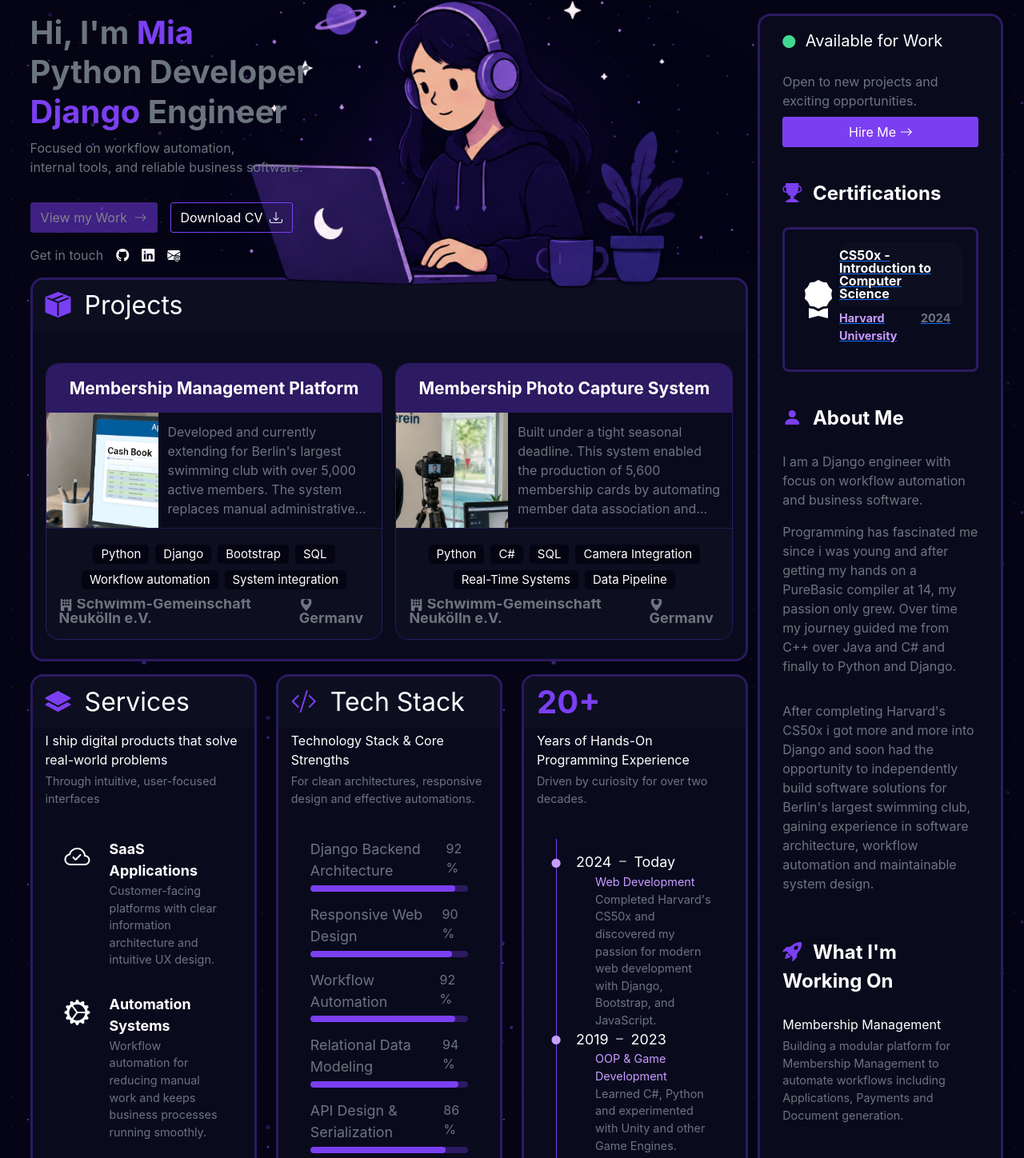
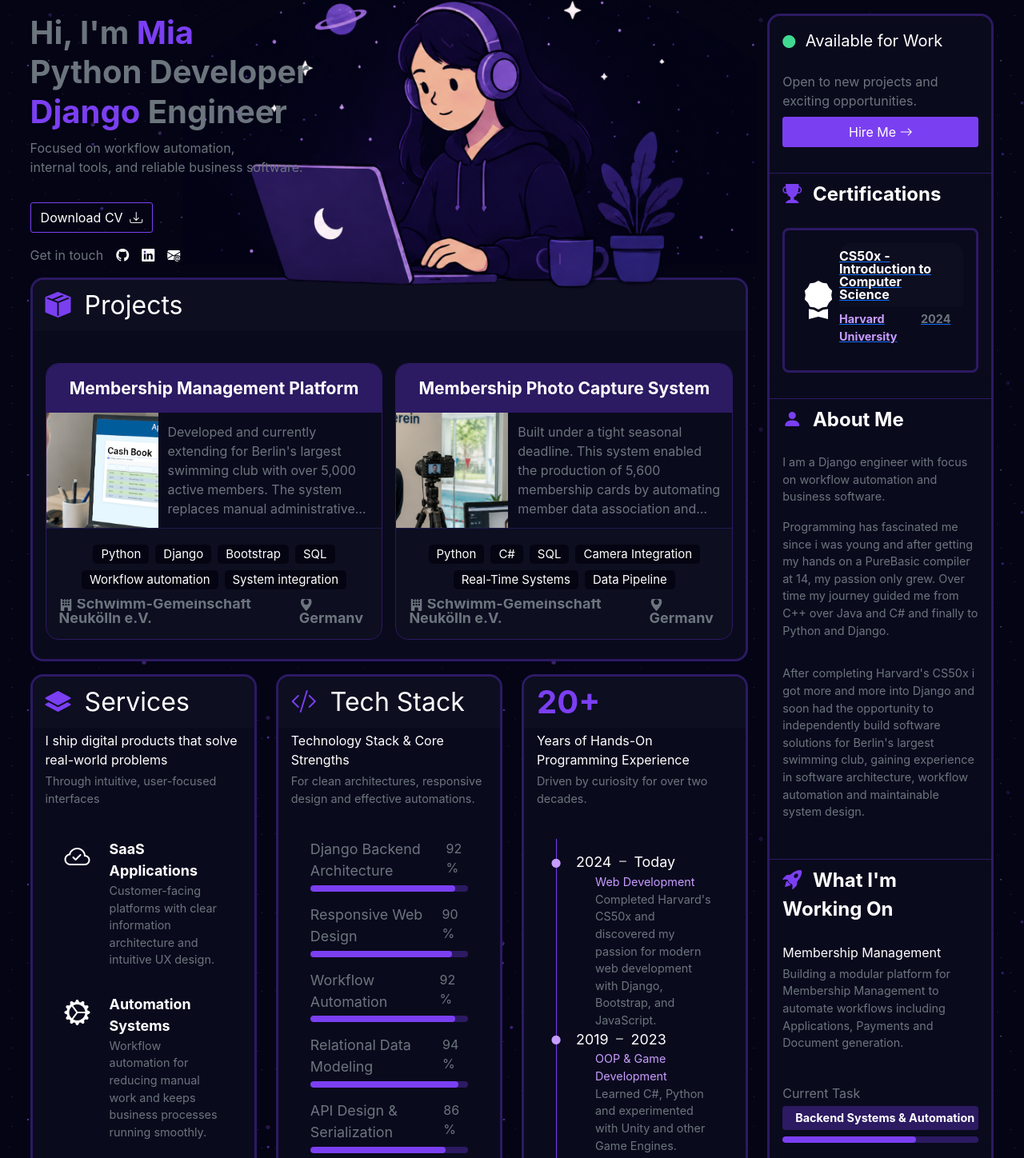
Before and after one commit to MiaMoon275/MiaMoon275.github.io, a website with bundled scripts: page index.html in a window 1280 px wide. Shown: the part 13-1461 px from the top of the page at 80% size. Built offline with nearby package versions, Linux system fonts and the light colour scheme; files whose address does not match are found by name.

Commit message:
Layout & Design Hotfix
* Fixed alignment within sidebar
* Seperated sidebar cards

```diff
--- a/index.html
+++ b/index.html
@@ -25,7 +25,7 @@
 
     </head>
     <body>
-        <div class="container-fluid">
+        <div class="container-fluid ">
             <div class="row gy-3">
 
                 <!-- Content Start-->
@@ -52,7 +52,7 @@
 
                         <!-- Buttons -->
                         <div class="col-12 col-md-12 d-flex gap-3">
-                            <a href=""
+                            <!-- <a href=""
                             class="btn btn-primary"
                             aria-disabled="true"
                             style="z-index: 1;
@@ -60,7 +60,7 @@
                             opacity: .5; z-index: 1;">
                                 <span class="me-1">View my Work</span>
                                 <i class="bi bi-arrow-right"></i>
-                            </a>
+                            </a> -->
 
                             <a href="content/CV_MiaEmerickSchober_DE.pdf"
                             class="btn btn-outline-primary text-white"
@@ -302,9 +302,8 @@
                 <!-- Contend End-->
 
                 <!-- Sidebar -->
-                <div class="col-12 col-md-3 d-flex flex-column align-items-stretch card">
-
-                    <div class="sidebar d-flex flex-column h-100 row-gap-3">
+                <div class="col-12 col-md-3 d-flex flex-column align-items-stretch">
+                    <div class="sidebar d-flex flex-column h-100 row-gap-3 card">
 
                             <!-- Availability -->
                             <div class="col-12">
@@ -331,7 +330,7 @@
                             </div>
 
                             <!-- Certifications  -->
-                            <div class="col-12">
+                            <div class="col-12 border-top border-dark-2">
                                 <div class="card w-100 border-0">
 
                                     <div class="card-header text-white fs-4 bg-transparent fw-bold">
@@ -347,14 +346,14 @@
                             </div>
 
                             <!-- About Me -->
-                            <div class="col-12 d-flex ">
+                            <div class="col-12 d-flex  border-top border-dark-2">
                                 <div class="card w-100 border-0">
 
                                     <div class="card-header text-white fs-4 fw-bold bg-transparent">
                                         <i class="bi bi-person-fill text-primary me-2"></i>
                                         <span>About Me</span>
                                     </div>
-                                    <div class="card-body d-flex flex-column">
+                                    <div class="card-body d-flex flex-column fs-8">
 
                                         <p>
                                             I am a Django engineer with focus on workflow automation and business software.
@@ -375,7 +374,7 @@
                             </div>
 
                             <!-- Current Project -->
-                            <div class="col-12 d-flex flex-grow-1">
+                            <div class="col-12 d-flex border-top border-dark-2">
                                 <div class="card w-100 border-0">
 
                                     <div class="card-header text-white fs-4 fw-bold bg-transparent">
@@ -408,7 +407,7 @@
                             </div>
 
                             <!-- Contact -->
-                            <div class="col-12 d-flex">
+                            <div class="col-12 d-flex flex-grow-1 border-top border-dark-2">
                                 <div class="card w-100 border-0">
 
                                     <div class="card-header text-white fs-4 bg-transparent fw-bold">
@@ -462,6 +461,7 @@
                                                 </div>
                                             </a>
                                         </div>
+
                                     </div>
 
                                 </div>
```
